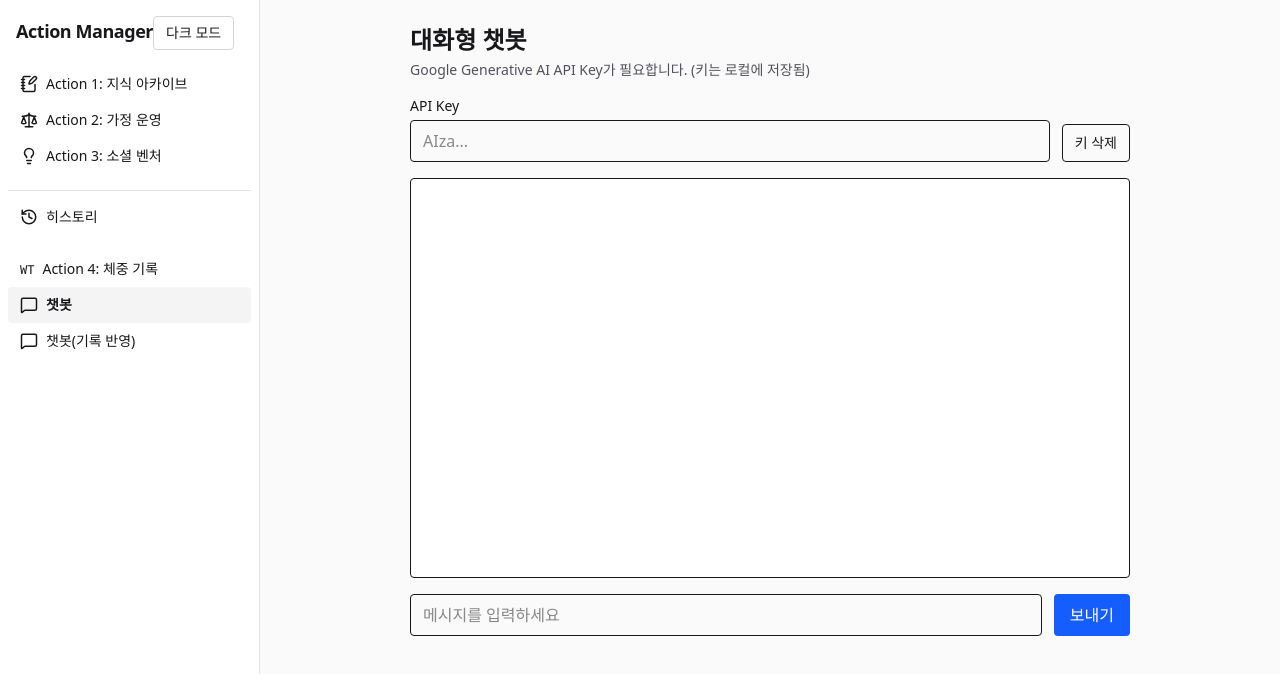
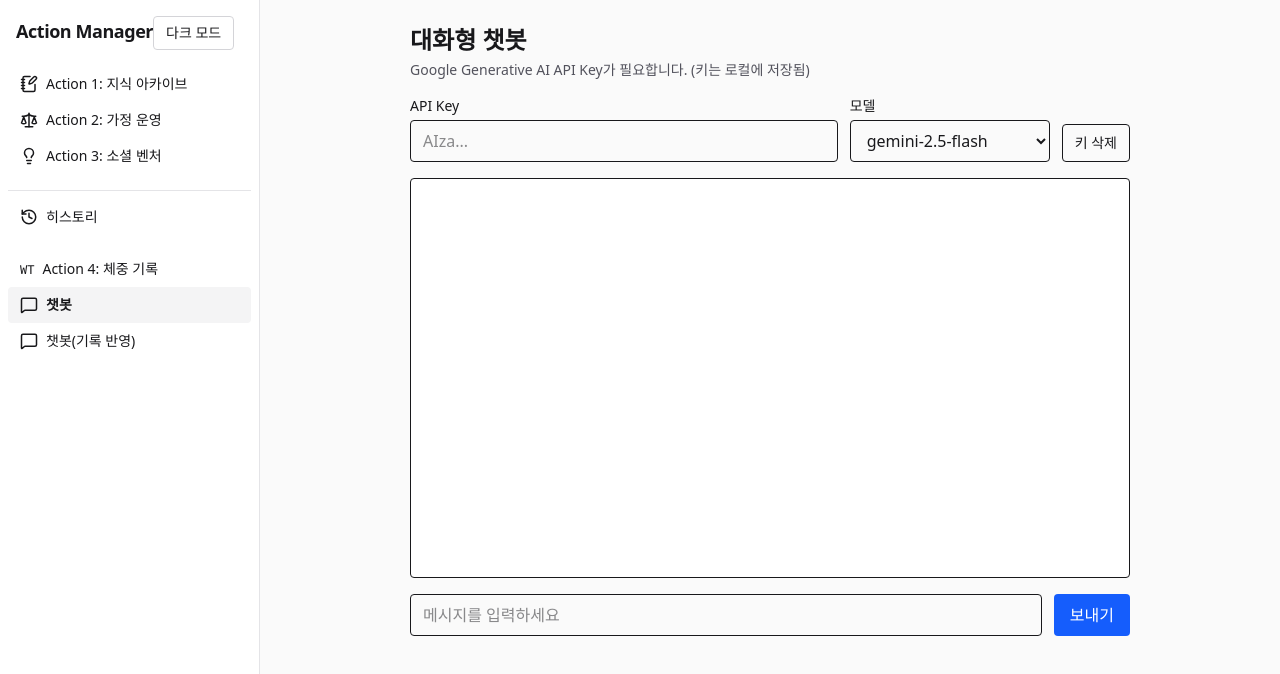
Before and after one commit to Jholic/Project_Cursor, a React (Vite) app in the folder app/: page /chat in a window 1280 px wide. Shown: the top 674 px of the page. Built offline with nearby package versions, Linux system fonts and the light colour scheme.

Commit message:
feat: Add model selection to chat interfaces
Allow users to choose between different Gemini models and persist the selection.

Co-authored-by: tmdgh8909 <tmdgh8909@gmail.com>

```diff
--- a/app/src/features/chat/Chat.tsx
+++ b/app/src/features/chat/Chat.tsx
@@ -8,6 +8,9 @@ function getApiKey(): string | null {
 export function Chat() {
   const [apiKey, setApiKey] = useState<string | ''>(getApiKey() || '')
   const [input, setInput] = useState('')
+  const [model, setModel] = useState<string>(() => {
+    try { return localStorage.getItem('GEMINI_MODEL') || 'gemini-2.5-flash' } catch { return 'gemini-2.5-flash' }
+  })
   const [messages, setMessages] = useState<{ role: 'user'|'model', text: string }[]>([])
   const [busy, setBusy] = useState(false)
   const scroller = useRef<HTMLDivElement | null>(null)
@@ -18,6 +21,10 @@ export function Chat() {
       else localStorage.removeItem('GEMINI_API_KEY')
     } catch {}
   }, [apiKey])
+
+  useEffect(() => {
+    try { localStorage.setItem('GEMINI_MODEL', model) } catch {}
+  }, [model])
 
   useEffect(() => {
     scroller.current?.scrollTo({ top: scroller.current.scrollHeight })
@@ -32,8 +39,8 @@ export function Chat() {
     setBusy(true)
     try {
       const genAI = new GoogleGenerativeAI(apiKey)
-      const model = genAI.getGenerativeModel({ model: 'gemini-1.5-flash' })
-      const result = await model.generateContent(text)
+      const m = genAI.getGenerativeModel({ model })
+      const result = await m.generateContent(text)
       const out = result.response.text()
       setMessages(m => [...m, { role: 'model', text: out }])
     } catch (e: any) {
@@ -50,12 +57,19 @@ export function Chat() {
         <p className="text-sm text-zinc-600 dark:text-zinc-400">Google Generative AI API Key가 필요합니다. (키는 로컬에 저장됨)</p>
       </header>
 
-      <div className="grid gap-3 sm:grid-cols-[1fr_auto] items-end">
+      <div className="grid gap-3 sm:grid-cols-[1fr_200px_auto] items-end">
         <div>
           <label htmlFor="key" className="block text-sm font-medium">API Key</label>
           <input id="key" type="password" value={apiKey} onChange={e => setApiKey(e.target.value)}
             placeholder="AIza..."
             className="mt-1 w-full rounded border px-3 py-2 focus-ring"/>
+        </div>
+        <div>
+          <label htmlFor="model" className="block text-sm font-medium">모델</label>
+          <select id="model" value={model} onChange={e => setModel(e.target.value)} className="mt-1 w-full rounded border px-3 py-2 focus-ring">
+            <option value="gemini-2.5-flash">gemini-2.5-flash</option>
+            <option value="gemini-2.5-pro">gemini-2.5-pro</option>
+          </select>
         </div>
         <div className="pt-6 sm:pt-0">
           <button onClick={() => setApiKey('')} className="rounded border px-3 py-2 text-sm focus-ring">키 삭제</button>
--- a/app/src/features/chat/ChatWithContext.tsx
+++ b/app/src/features/chat/ChatWithContext.tsx
@@ -11,6 +11,9 @@ export function ChatWithContext() {
   const [apiKey, setApiKey] = useState<string | ''>(getApiKey() || '')
   const [input, setInput] = useState('')
   const [busy, setBusy] = useState(false)
+  const [model, setModel] = useState<string>(() => {
+    try { return localStorage.getItem('GEMINI_MODEL') || 'gemini-2.5-flash' } catch { return 'gemini-2.5-flash' }
+  })
   const [selectedId, setSelectedId] = useState<string>('')
   const [messages, setMessages] = useState<{ role: 'user'|'model', text: string }[]>([])
   const sessions = useMemo<Session[]>(() => getSessions(), [])
@@ -18,6 +21,7 @@ export function ChatWithContext() {
 
   useEffect(() => { scroller.current?.scrollTo({ top: scroller.current.scrollHeight }) }, [messages])
   useEffect(() => { try { apiKey ? localStorage.setItem('GEMINI_API_KEY', apiKey) : localStorage.removeItem('GEMINI_API_KEY') } catch {} }, [apiKey])
+  useEffect(() => { try { localStorage.setItem('GEMINI_MODEL', model) } catch {} }, [model])
 
   const selected = useMemo(() => sessions.find(s => s.id === selectedId), [sessions, selectedId])
 
@@ -45,9 +49,9 @@ export function ChatWithContext() {
     setMessages(m => [...m, { role: 'user', text }])
     try {
       const genAI = new GoogleGenerativeAI(apiKey)
-      const model = genAI.getGenerativeModel({ model: 'gemini-1.5-flash' })
+      const m = genAI.getGenerativeModel({ model })
       const prompt = `다음 사용자의 기존 기록을 더 명확하고 간결하게 다듬어 주세요. 필요하면 구조화해서 제안하세요.\n\n[현재 기록]\n${systemContextOf(selected)}\n\n[사용자 요청]\n${text}`
-      const result = await model.generateContent(prompt)
+      const result = await m.generateContent(prompt)
       const out = result.response.text()
       setMessages(m => [...m, { role: 'model', text: out }])
     } catch (e: any) {
@@ -81,10 +85,17 @@ export function ChatWithContext() {
         <h1 className="text-2xl font-bold">기록 기반 챗봇</h1>
         <p className="text-sm text-zinc-600 dark:text-zinc-400">기존 기록을 선택하고, 챗봇과 대화하며 다듬은 결과를 기록에 반영하세요.</p>
       </header>
-      <div className="grid gap-3 sm:grid-cols-[1fr_auto] items-end">
+      <div className="grid gap-3 sm:grid-cols-[1fr_200px_auto] items-end">
         <div>
           <label htmlFor="key" className="block text-sm font-medium">API Key</label>
           <input id="key" type="password" value={apiKey} onChange={e => setApiKey(e.target.value)} className="mt-1 w-full rounded border px-3 py-2 focus-ring"/>
+        </div>
+        <div>
+          <label htmlFor="model" className="block text-sm font-medium">모델</label>
+          <select id="model" value={model} onChange={e => setModel(e.target.value)} className="mt-1 w-full rounded border px-3 py-2 focus-ring">
+            <option value="gemini-2.5-flash">gemini-2.5-flash</option>
+            <option value="gemini-2.5-pro">gemini-2.5-pro</option>
+          </select>
         </div>
       </div>
 
```
